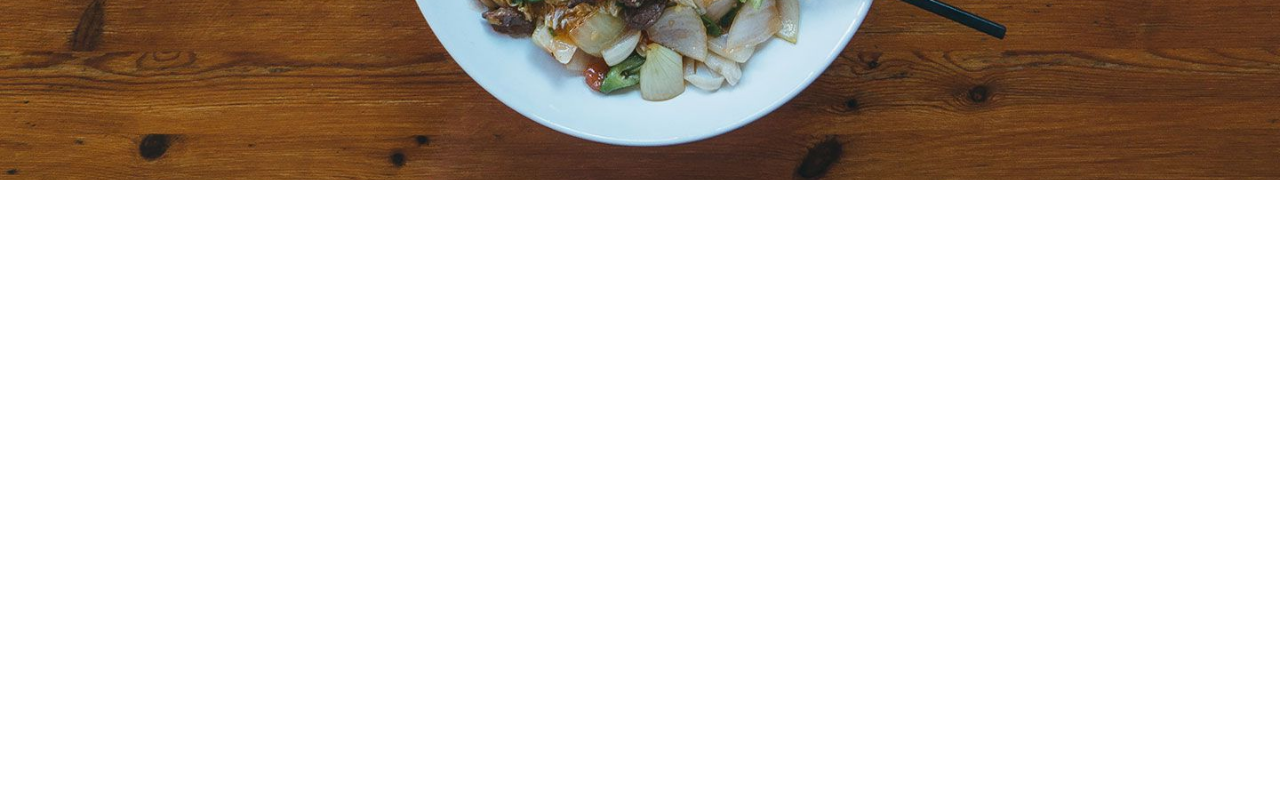
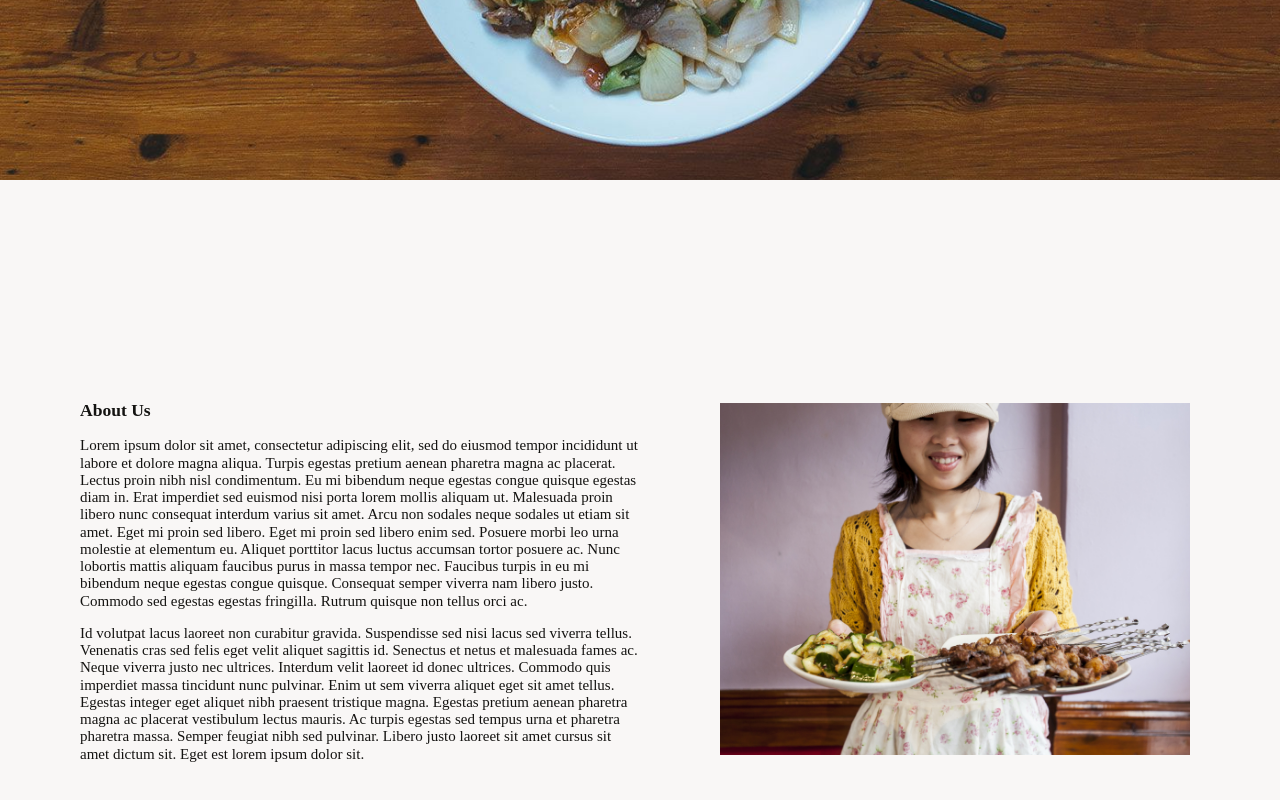
Before and after one commit to diskomotech/silk-road, a Vue app in the folder sr-website/: page / in a window 1280 px wide. Shown: the part 620-1420 px from the top of the page. Before the commit the page ends 800 px from the top, so only its background shows below. Built offline with nearby package versions, Linux system fonts and the light colour scheme.

Commit message:
Add About component

```diff
--- a/sr-website/src/App.vue
+++ b/sr-website/src/App.vue
@@ -3,17 +3,20 @@
     <NavBar/>
     <router-view/>
     <Intro/>
+    <About/>
   </div>
 </template>
 
 <script>
 import NavBar from "@/components/NavBar.vue";
 import Intro from "@/components/Intro.vue";
+import About from "@/components/About.vue";
 
 export default {
   components: {
     NavBar,
-    Intro
+    Intro,
+    About
   }
 };
 </script>
--- /dev/null
+++ b/sr-website/src/components/About.vue
@@ -0,0 +1,46 @@
+<template>
+  <section class="about">
+    <div class="empty"></div>
+
+    <div class="about__content">
+      <h3>About Us</h3>
+      <p
+        class="about__text"
+      >Lorem ipsum dolor sit amet, consectetur adipiscing elit, sed do eiusmod tempor incididunt ut labore et dolore magna aliqua. Turpis egestas pretium aenean pharetra magna ac placerat. Lectus proin nibh nisl condimentum. Eu mi bibendum neque egestas congue quisque egestas diam in. Erat imperdiet sed euismod nisi porta lorem mollis aliquam ut. Malesuada proin libero nunc consequat interdum varius sit amet. Arcu non sodales neque sodales ut etiam sit amet. Eget mi proin sed libero. Eget mi proin sed libero enim sed. Posuere morbi leo urna molestie at elementum eu. Aliquet porttitor lacus luctus accumsan tortor posuere ac. Nunc lobortis mattis aliquam faucibus purus in massa tempor nec. Faucibus turpis in eu mi bibendum neque egestas congue quisque. Consequat semper viverra nam libero justo. Commodo sed egestas egestas fringilla. Rutrum quisque non tellus orci ac.</p>
+      <p>Id volutpat lacus laoreet non curabitur gravida. Suspendisse sed nisi lacus sed viverra tellus. Venenatis cras sed felis eget velit aliquet sagittis id. Senectus et netus et malesuada fames ac. Neque viverra justo nec ultrices. Interdum velit laoreet id donec ultrices. Commodo quis imperdiet massa tincidunt nunc pulvinar. Enim ut sem viverra aliquet eget sit amet tellus. Egestas integer eget aliquet nibh praesent tristique magna. Egestas pretium aenean pharetra magna ac placerat vestibulum lectus mauris. Ac turpis egestas sed tempus urna et pharetra pharetra massa. Semper feugiat nibh sed pulvinar. Libero justo laoreet sit amet cursus sit amet dictum sit. Eget est lorem ipsum dolor sit.</p>
+    </div>
+
+    <div class="empty"></div>
+
+    <div>
+      <img
+        src="../assets/images/image.jpg"
+        alt="Waitress carrying plate of delicious food"
+        class="about__img"
+      >
+    </div>
+  </section>
+</template>
+
+<script>
+export default {};
+</script>
+
+<style lang="scss">
+.about {
+  height: 100vh;
+  display: grid;
+  grid-template-columns: 8rem 1fr 8rem 1fr;
+  align-items: center;
+  background-color: $color-white;
+
+  &__content {
+    color: $color-black;
+    font-size: 1.5rem;
+  }
+
+  &__img {
+    width: 47rem;
+  }
+}
+</style>
--- a/sr-website/src/router.js
+++ b/sr-website/src/router.js
@@ -12,15 +12,6 @@ export default new Router({
       path: "/",
       name: "home",
       component: Home
-    },
-    {
-      path: "/about",
-      name: "about",
-      // route level code-splitting
-      // this generates a separate chunk (about.[hash].js) for this route
-      // which is lazy-loaded when the route is visited.
-      component: () =>
-        import(/* webpackChunkName: "about" */ "./views/About.vue")
     }
   ]
 });
--- a/sr-website/src/views/About.vue
+++ /dev/null
@@ -1,5 +0,0 @@
-<template>
-  <div class="about">
-    <h1>This is an about page</h1>
-  </div>
-</template>
```
Also changed, not shown: 1 other file (tests, documents, lock files or other folders).
